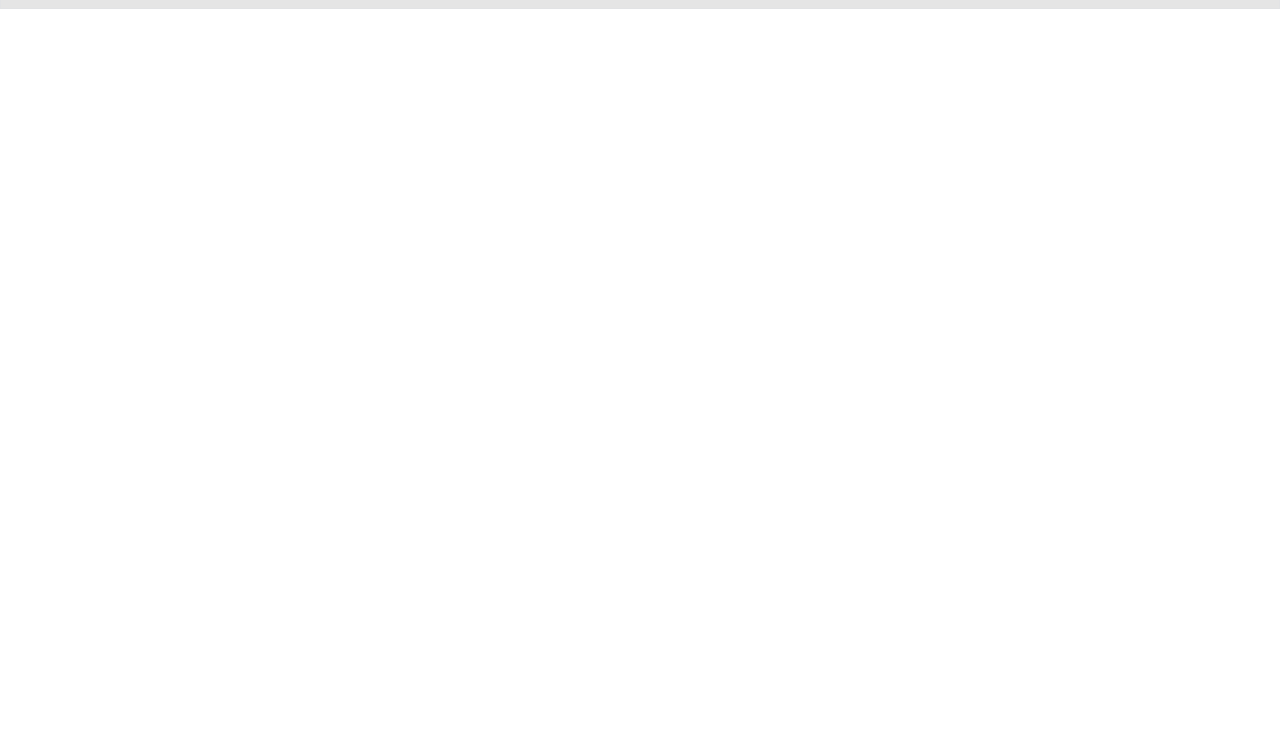
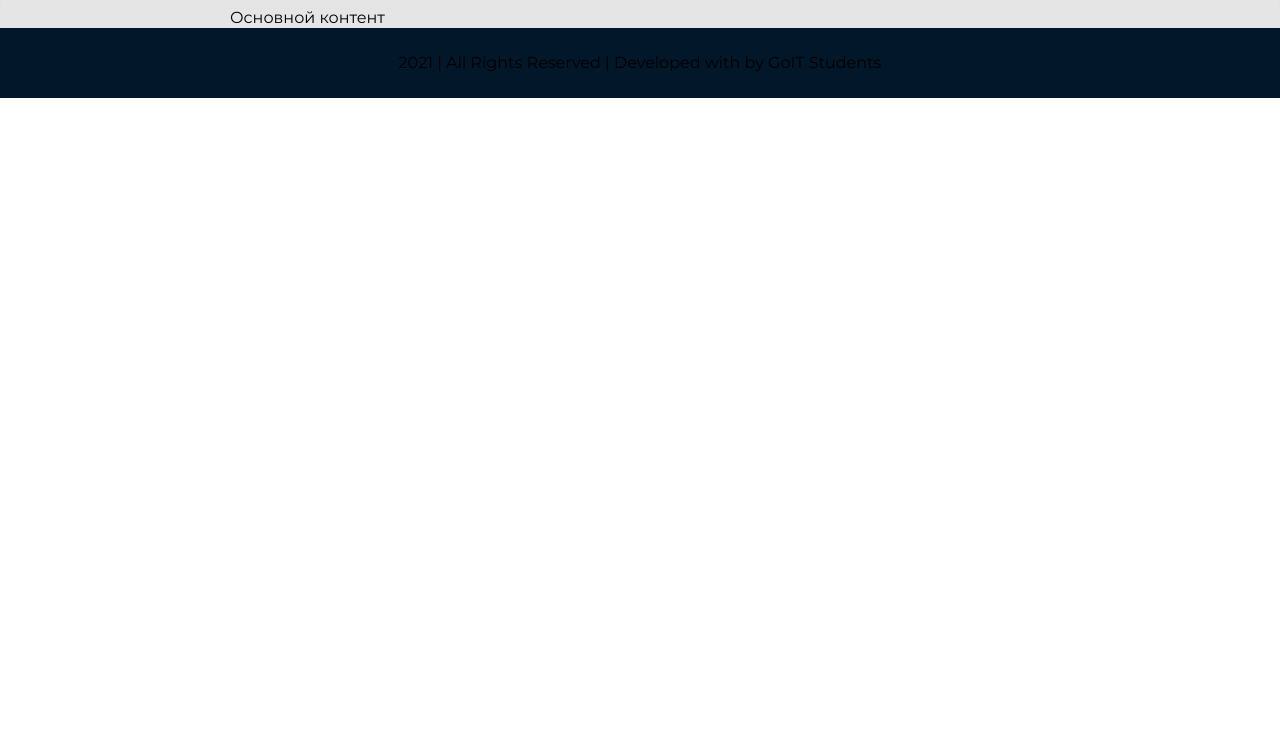
Before and after one commit to IvanFesenko/ProTestFront, a React app: page / in a window 1280 px wide. Shown: the part 65-800 px from the top of the page. Built offline with nearby package versions, Linux system fonts and the light colour scheme.

Commit message:
Main, Footer

```diff
--- a/public/index.html
+++ b/public/index.html
@@ -14,7 +14,7 @@
       manifest.json provides metadata used when your web app is installed on a
       user's mobile device or desktop. See https://developers.google.com/web/fundamentals/web-app-manifest/
     -->
-    <link rel="manifest" href="%PUBLIC_URL%/manifest.json" />
+    <!-- <link rel="manifest" href="%PUBLIC_URL%/manifest.json" /> -->
     <!--
       Notice the use of %PUBLIC_URL% in the tags above.
       It will be replaced with the URL of the `public` folder during the build.
--- a/src/components/App/App.js
+++ b/src/components/App/App.js
@@ -1,11 +1,11 @@
-
-
-import { Header } from '../Header'
+import { Header, Footer, Main } from 'components';
 
 function App() {
   return (
     <>
-      <Header/>
+      <Header />
+      <Main>Основной контент</Main>
+      <Footer />
     </>
   );
 }
--- /dev/null
+++ b/src/components/Footer/Footer.js
@@ -0,0 +1,14 @@
+import Wrapper from './Footer.style';
+
+const Footer = () => {
+  return (
+    <Wrapper>
+      <p>
+        2021 | All Rights Reserved | Developed with by <span></span> GoIT
+        Students
+      </p>
+    </Wrapper>
+  );
+};
+
+export default Footer;
--- /dev/null
+++ b/src/components/Footer/Footer.style.js
@@ -0,0 +1,9 @@
+import styled from 'styled-components';
+
+export default styled.footer`
+  display: flex;
+  justify-content: center;
+  align-items: center;
+  padding: 10px 18px;
+  background-color: #02172a;
+`;
--- /dev/null
+++ b/src/components/Footer/index.js
@@ -0,0 +1 @@
+export { default as Footer } from './Footer';
--- a/src/components/Header/Logo/Logo.js
+++ b/src/components/Header/Logo/Logo.js
@@ -1,14 +1,13 @@
-
+import { NavLink } from 'react-router-dom';
 
 import logoImage from 'assets/images/logo.png';
 
 const Logo = () => {
 
   return (
-
-    <a href="/">
-      <img src={logoImage} alt=""/>
-    </a>
+    <NavLink to="/">
+      <img src={logoImage} alt="logo"/>
+    </NavLink>
   )
 }
 
--- /dev/null
+++ b/src/components/Main/Main.js
@@ -0,0 +1,11 @@
+import { Wrapper, Container } from './Main.style';
+
+const Main = ({ children }) => {
+  return (
+    <Wrapper>
+      <Container>{children}</Container>
+    </Wrapper>
+  );
+};
+
+export default Main;
--- /dev/null
+++ b/src/components/Main/Main.style.js
@@ -0,0 +1,16 @@
+import styled from 'styled-components';
+
+export const Wrapper = styled.div`
+  background-color: #e5e5e5;
+`;
+
+export const Container = styled.div`
+  width: 100%;
+  margin: 0 auto;
+  @media (min-width: 750px) {
+    max-width: 652px;
+  }
+  @media (min-width: 900px) {
+    max-width: 820px;
+  }
+`;
--- /dev/null
+++ b/src/components/Main/index.js
@@ -0,0 +1 @@
+export { default as Main } from './Main';
--- a/src/components/index.js
+++ b/src/components/index.js
@@ -0,0 +1,4 @@
+export { default as App } from './App';
+export { Header } from './Header';
+export { Main } from './Main';
+export { Footer } from './Footer';
```
Also changed, not shown: src/index.js (+8 -11 lines).
